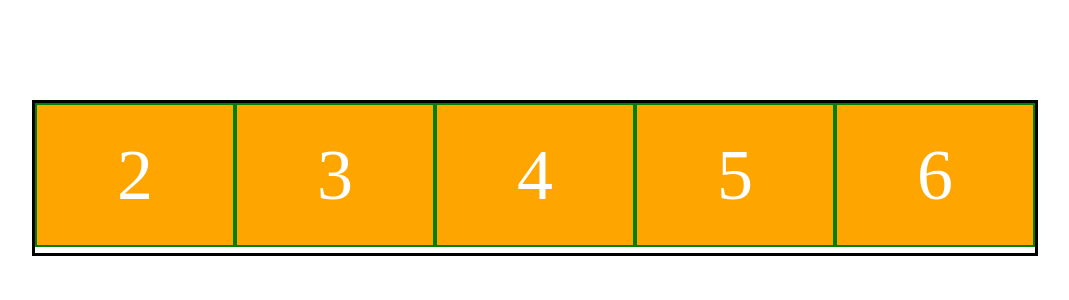
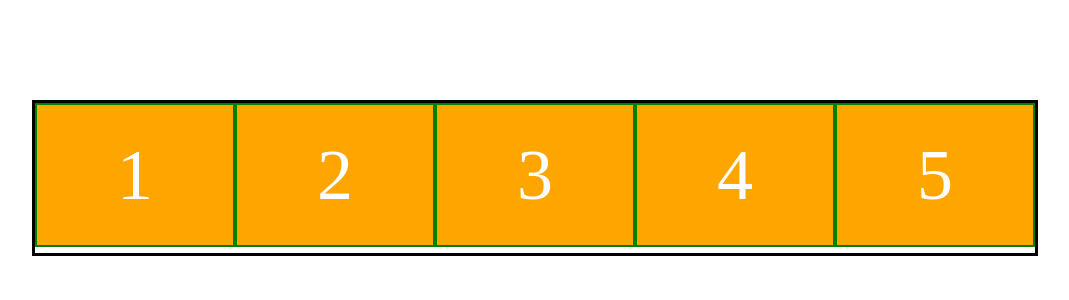
Before and after one commit to arpadpall21/infinite-scroll-component, a React (Vite) app: page / in a window 1280 px wide. Shown: the top 300 px of the page, without its empty margins (105-1174 px from the left). Built offline with nearby package versions, Linux system fonts and the light colour scheme.

Commit message:
lift overflow handler + example

```diff
--- a/src/App.tsx
+++ b/src/App.tsx
@@ -1,23 +1,43 @@
-import { type ReactNode } from 'react';
+import { type ReactElement } from 'react';
 import InfiniteScroll from './InfiniteScroll/InfiniteScroll';
-import Box from './InfiniteScroll/Box/Box';
+import Box, { type BoxProps } from './InfiniteScroll/Box/Box';
 
-const defaultItems: ReactNode[] = [
+const defaultItems: ReactElement[] = [
+  <Box id={0} />,
   <Box id={1} />,
   <Box id={2} />,
   <Box id={3} />,
   <Box id={4} />,
   <Box id={5} />,
-  <Box id={6} />,
 ];
 
 const App = () => {
+  function handleOverflow(side: 'left' | 'right', _items: ReactElement[]) {
+    // example to handle overflow
+
+    const memberIds: number[] = _items.map((item) => {
+      const p: BoxProps = item.props as BoxProps;
+      return p.id;
+    });
+
+    if (side === 'left') {
+      memberIds.push(memberIds[memberIds.length - 1] + 1);
+      memberIds.shift();
+      return memberIds.map((id) => <Box id={id} />);
+    } else {
+      const originalLength: number = memberIds.length;
+      memberIds.unshift(memberIds[0] - 1);
+      return memberIds.slice(0, originalLength).map((id) => <Box id={id} />);
+    }
+  }
+
   return (
     <div style={{ margin: '100px auto' }}>
       <InfiniteScroll
         items={defaultItems}
         parentSize={{ width: 1000, height: 150 }}
         membersSize={{ width: 200, height: 150 }}
+        handleOverflow={handleOverflow}
       />
     </div>
   );
--- a/src/InfiniteScroll/Box/Box.tsx
+++ b/src/InfiniteScroll/Box/Box.tsx
@@ -1,10 +1,10 @@
 import style from './Box.module.scss';
 
-interface Props {
+export interface BoxProps {
   id: number;
 }
 
-const Box: React.FC<Props> = ({ id }) => {
+const Box: React.FC<BoxProps> = ({ id }) => {
   return (
     <div className={style.box}>
       <div>{id}</div>
--- a/src/InfiniteScroll/InfiniteScroll.tsx
+++ b/src/InfiniteScroll/InfiniteScroll.tsx
@@ -1,4 +1,4 @@
-import React, { useState, type ReactNode } from 'react';
+import React, { useState, type ReactElement } from 'react';
 import style from './InfiniteScroll.module.scss';
 
 interface Dimensions {
@@ -9,14 +9,15 @@ interface Dimensions {
 interface Props {
   parentSize: Dimensions;
   membersSize: Dimensions;
-  items: ReactNode[];
+  items: ReactElement[];
+  handleOverflow: (side: 'left' | 'right', _items: ReactElement[]) => ReactElement[];
 }
 
-const InfiniteScroll: React.FC<Props> = ({ items, parentSize, membersSize }) => {
-  const [_items, _setItems] = useState<ReactNode[]>(items);
+const InfiniteScroll: React.FC<Props> = ({ items, parentSize, membersSize, handleOverflow }) => {
+  const [_items, _setItems] = useState<ReactElement[]>(items);
 
 
-  const [childIds, setChildIds] = useState<number[]>([0, 1, 2, 3, 4, 5]);
+  // const [childIds, setChildIds] = useState<number[]>([0, 1, 2, 3, 4, 5]);
 
   const [position, setPosition] = useState({ x: 0 });
   const [isDragging, setIsDragging] = useState(false);
@@ -25,24 +26,30 @@ const InfiniteScroll: React.FC<Props> = ({ items, parentSize, membersSize }) =>
 
   function handleMouseMove(e: React.MouseEvent) {
     if (isDragging) {
+
       setPosition({ x: e.clientX - offset.x });
 
       // handle right slide
       if (position.x > gridOffset + membersSize.width) {
         setGridOffset(gridOffset + membersSize.width);
+        _setItems(handleOverflow('right', _items));
 
 
-        const childIdsClone = [...childIds];
-        const originalLength = childIdsClone.length;
-        childIdsClone.unshift(childIdsClone[0] - 1);
-        setChildIds(childIdsClone.slice(0, originalLength));
+        console.log('---------------------')
+        console.log(handleOverflow('right', _items))
+
+        // const childIdsClone = [...childIds];
+        // const originalLength = childIdsClone.length;
+        // childIdsClone.unshift(childIdsClone[0] - 1);
+        // setChildIds(childIdsClone.slice(0, originalLength));
       } else if (position.x < gridOffset) {
         setGridOffset(gridOffset - membersSize.width);
+        _setItems(handleOverflow('left', _items));
 
-        const childIdsClone = [...childIds]
-        childIdsClone.push(childIdsClone[childIdsClone.length -1] + 1);
-        childIdsClone.shift()
-        setChildIds(childIdsClone);
+        // const childIdsClone = [...childIds]
+        // childIdsClone.push(childIdsClone[childIdsClone.length -1] + 1);
+        // childIdsClone.shift()
+        // setChildIds(childIdsClone);
       }
     }
   }
```
